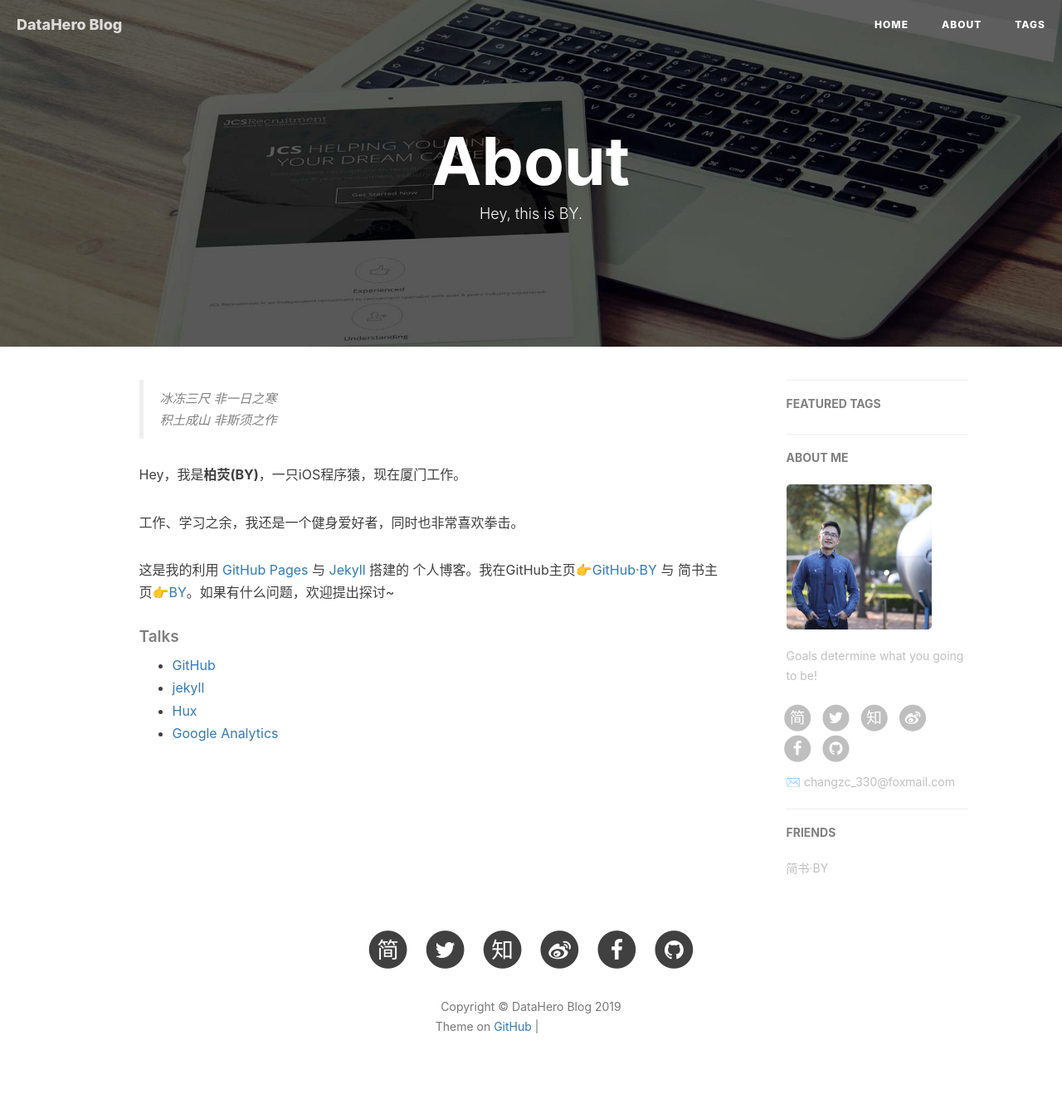
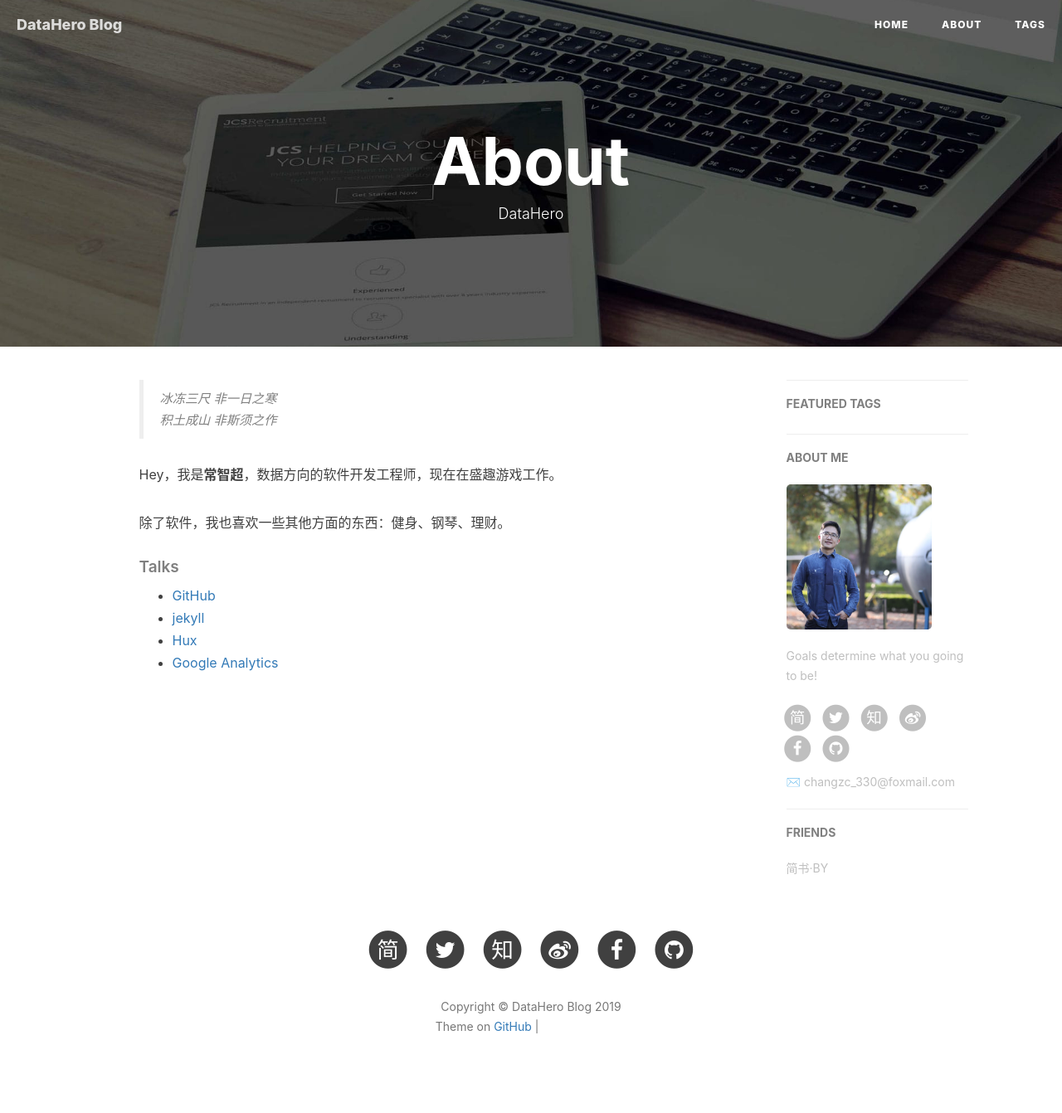
Before and after one commit to Flamingo93/Flamingo93.github.io, a Jekyll site: the page built from about.html, in a window 1280 px wide. Shown: the whole page at 83% size. Built offline with Jekyll 4.4.1, drawn with Linux system fonts in a browser that asks for light colours; nearby versions of some CDN libraries; comment, search, counter and statistics services are not loaded; grey boxes are pictures that could not be loaded.

Commit message:
Update about page

```diff
--- a/about.html
+++ b/about.html
@@ -1,7 +1,7 @@
 ---
 layout: page
 title: "About"
-description: "Hey, this is BY."
+description: "DataHero"
 header-img: "img/post-bg-rwd.jpg"
 ---
 
@@ -18,11 +18,9 @@
     <blockquote><p>冰冻三尺 非一日之寒<br>
     积土成山 非斯须之作</p></blockquote>
 
-    <p>Hey，我是<strong>柏荧(BY)</strong>，一只iOS程序猿，现在厦门工作。</p>
+    <p>Hey，我是<strong>常智超</strong>，数据方向的软件开发工程师，现在在盛趣游戏工作。</p>
 
-    <p>工作、学习之余，我还是一个健身爱好者，同时也非常喜欢拳击。</p>
-
-    <p>这是我的利用 <a href="https://pages.github.com/">GitHub Pages</a> 与 <a href="http://jekyll.com.cn/">Jekyll</a> 搭建的 个人博客。我在GitHub主页<a href="https://github.com/qiubaiying">👉GitHub·BY</a> 与 简书主页<a href="https://http://www.jianshu.com/u/e71990ada2fd">👉BY</a>。如果有什么问题，欢迎提出探讨~</p>
+    <p>除了软件，我也喜欢一些其他方面的东西：健身、钢琴、理财。</p>
 
     <p></p>
 
@@ -41,11 +39,9 @@
     <blockquote><p>Yet another iOS Developer. <br>
     Yet another Life-long Student.</p></blockquote>
 
-    <p>Hi, I am <strong>Baiying Qiu</strong>，you can call me <strong>BY</strong>. I am an iOS software engineer and currently working in Xiamen</p>
+    <p>Hi, I am <strong>Frank Chang</strong>. I am an data plarform software engineer and currently working in Shengqu Games.</p>
 
-    <p>This is my personal blog, through making Github Pages and Jekyll.My GitHub  👉 <a href="http://github.com/qiubaiying">Github·BY</a>.</p>
-
-    <p>I am a sports enthusiast, I like fitness, running and boxing.</p>
+    <p>Beside software, I like fitness, piano and financial management.</p>
 
     <h5>Talks</h5>
 
```
